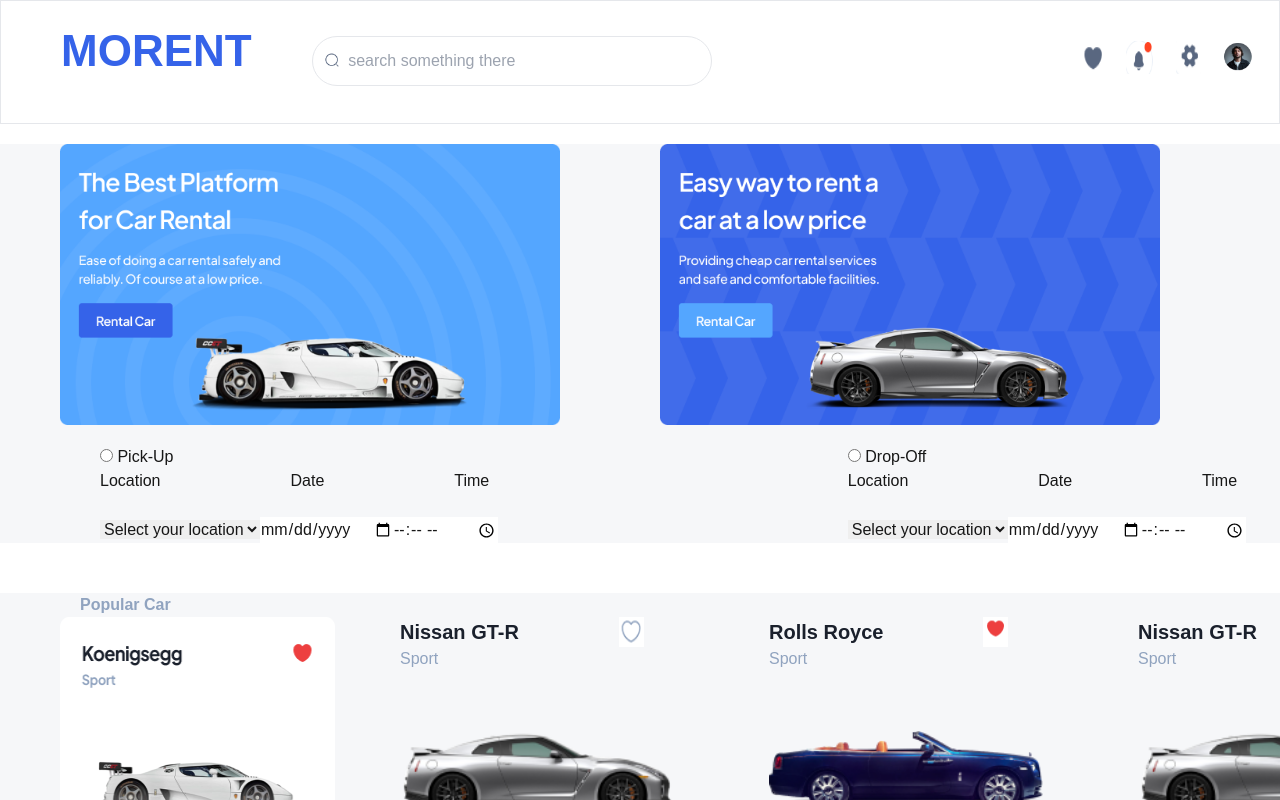
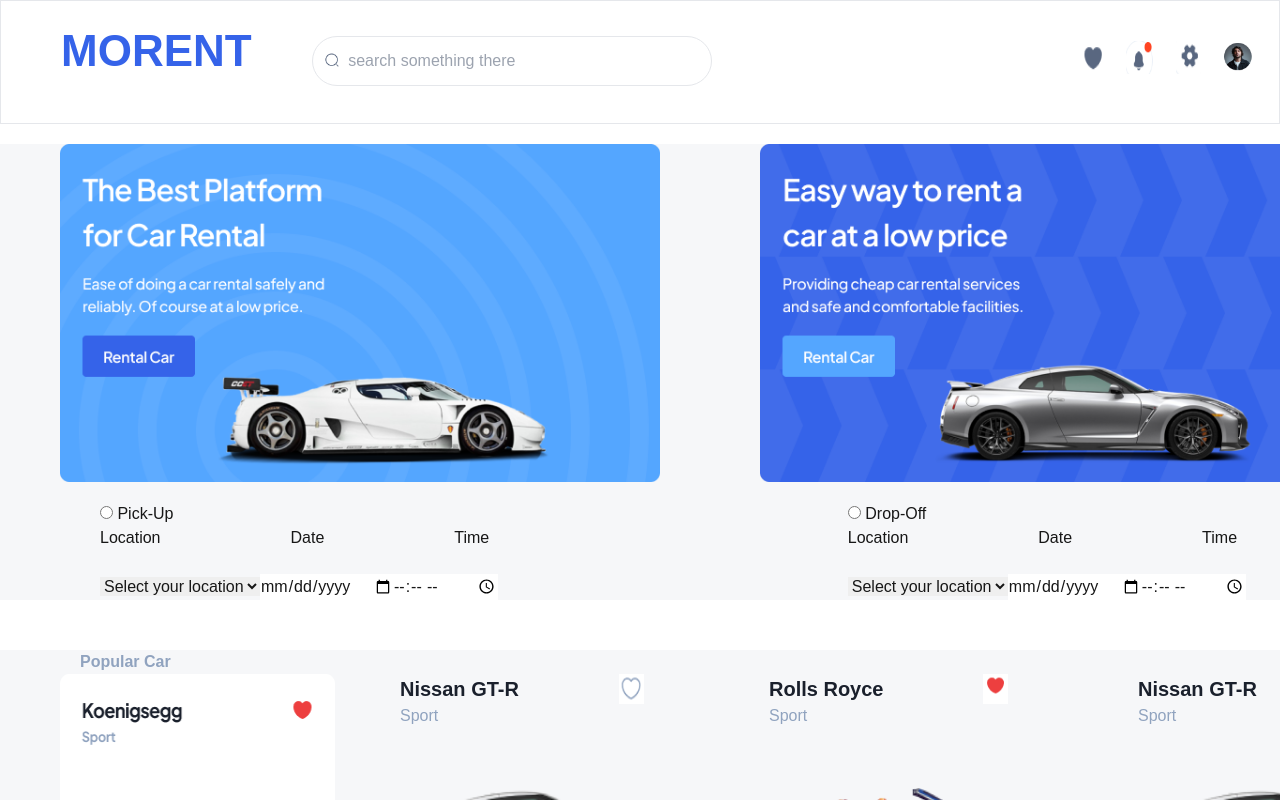
Before and after one commit to zaincoding/HackThon-Two, a Next.js app: page / in a window 1280 px wide. Shown: the top 800 px of the page. Built offline with nearby package versions, Linux system fonts and the light colour scheme.

Commit message:
Add files

```diff
--- a/components/Header/Header.tsx
+++ b/components/Header/Header.tsx
@@ -29,8 +29,8 @@ export default function Header(){
 
 <div className='bg-[#F6F7F9]'>
       <div className=' md:flex  gap-[100px] ml-[60px] my-[20px] hidden'>
-        <Image src='/images/banners/Ads 1.png' alt='asd1' width={500} height={200}/>
-        <Image src='/images/banners/Ads 2.png' alt='asd1' width={500} height={200}/>
+        <Image src='/images/banners/Ads 1.png' alt='asd1' width={600} height={200}/>
+        <Image src='/images/banners/Ads 2.png' alt='asd1' width={600} height={200}/>
 
 
 
```
